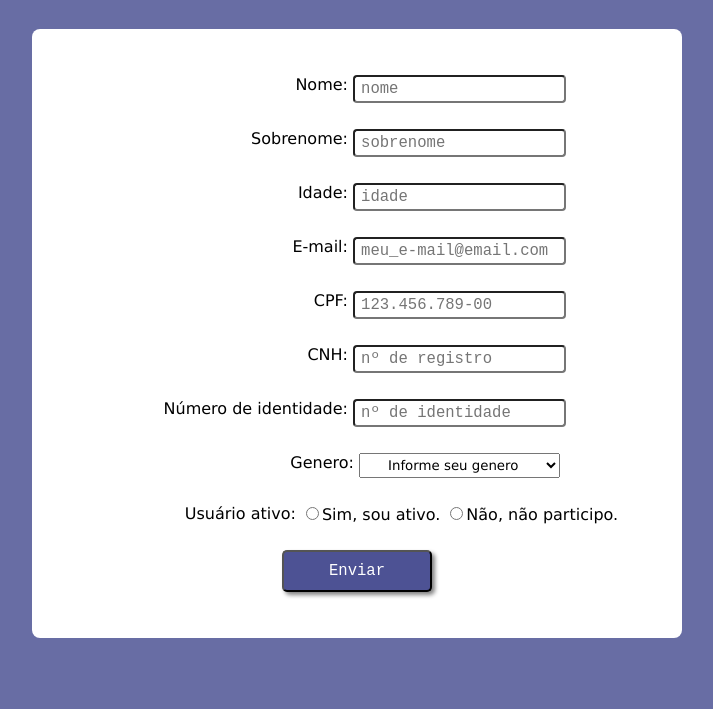
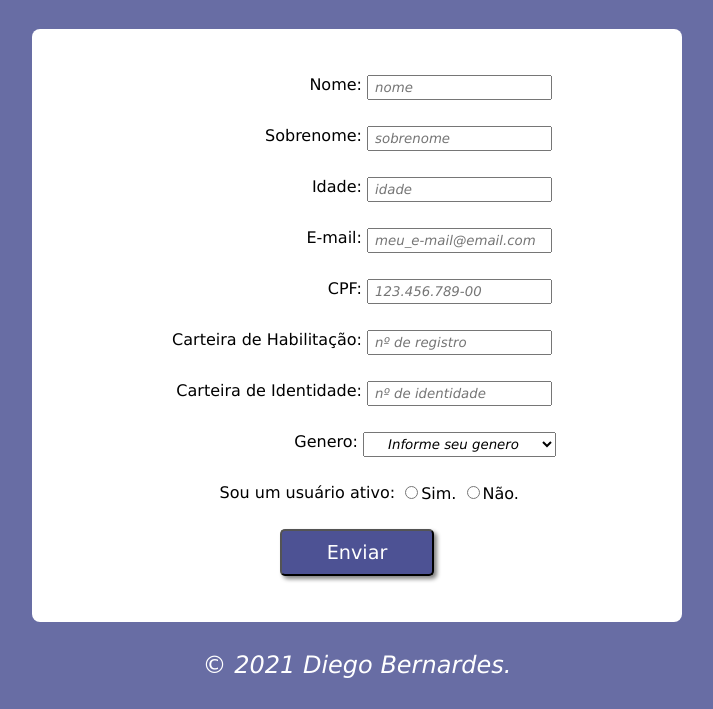
Before and after one commit to diego-bernardesb/Praticando_JS, a plain HTML site: page index.html in a window 1280 px wide. Shown: the part 91-800 px from the top of the page, without its empty margins (283-996 px from the left). Drawn offline with Linux system fonts and the light colour scheme.

Commit message:
Modificações, e inicio do JS

```diff
--- a/form_app.js
+++ b/form_app.js
@@ -0,0 +1,20 @@
+const nome = document.getElementById('nome')
+const sobName = document.getElementById('sobName')
+const idade = document.getElementById('idade')
+const email = document.getElementById('e-mail')
+const cpf = document.getElementById('cpf')
+const cnh = document.getElementById('cnh')
+const rg = document.getElementById('rg')
+const genero = document.getElementById('genero')
+const ativo = document.getElementById('ativo')
+const resultado = document.getElementById('div#res')
+const nomeUser = [];
+
+function enviar(){
+    if(nomeUser.length == 0){//confere todos os campos estão preenchidos
+        alert('Preencha todos os campos para concluir o registro!')
+    }else{//resultado apresentado na tela.
+        resultado.innerHTML = ''
+        resultado.innerHTML +=`Eu ${nome} ${sobName} do genero ${genero} com ${idade} anos de idade e portador do CPF ${cpf}, e do registro geral ${rg} e da carteira de habilitação ${cnh} concordo em registrar o e-mail ${email} e sendo um membro ${ativo} para estar recebendo de participando das discussões para o desenvolvimento do grupo.`
+    }
+}
--- a/index.html
+++ b/index.html
@@ -5,23 +5,24 @@
     <meta http-equiv="X-UA-Compatible" content="IE=edge">
     <meta name="viewport" content="width=device-width, initial-scale=1.0">
     <title>Formulário</title>
+    <!--Páginas CSS-->
     <link rel="stylesheet" href="style.css">
 
 </head>
 <body>
-    <head>
+    <header>
         <h1>Formulário de registo</h1>
-    </head>
-
+    </header>
+    <!--Corpo do formulário-->
     <section>
         <form class="formulario" action="submit.html">
             <p>
                 <label for="name" class="label">Nome:</label>
-                <input type="text" name="name" id="name" placeholder="nome">
+                <input type="text" name="name" id="nome" placeholder="nome">
             </p>
             <p>
-                <label for="sName" class="label">Sobrenome:</label>
-                <input type="text" name="sName" id="sName" placeholder="sobrenome">
+                <label for="sobName" class="label">Sobrenome:</label>
+                <input type="text" name="sobName" id="sobName" placeholder="sobrenome">
             </p>
             <p>
                 <label for="idade" class="label">Idade:</label>
@@ -29,24 +30,24 @@
             </p>
             <p>
                 <label for="e-mail" class="label">E-mail:</label>
-                <input type="text" name="e-mail" id="e-mail" placeholder="meu_e-mail@email.com">
+                <input type="email" name="e-mail" id="e-mail" placeholder="meu_e-mail@email.com">
             </p>
             <p>
                 <label for="cpf" class="label">CPF:</label>
-                <input type="number" name="cpf" id="cpf" placeholder="123.456.789-00">
+                <input type="number" name="cpf" id="cpf" placeholder="123.456.789-00" maxlength="11">
             </p>
             <p>
-                <label for="cnh" class="label">CNH:</label>
-                <input type="number" name="cnh" id="cnh" placeholder="nº de registro">
+                <label for="cnh" class="label">Carteira de Habilitação:</label>
+                <input type="number" name="cnh" id="cnh" placeholder="nº de registro" maxlength="11">
             </p>
             <p>
-                <label for="rg" class="label">Número de identidade:</label>
-                <input type="number" name="rg" id="rg" placeholder="nº de identidade">
+                <label for="rg" class="label">Carteira de Identidade:</label>
+                <input type="number" name="rg" id="rg" placeholder="nº de identidade" maxlength="8">
             </p>
 
             <p>
-                <label for="genero" class="label">Genero:</label>
-                <select name="genero" class="sexo">
+                <span class="label">Genero:</span>
+                <select name="genero" class="sexo" id="genero">
                     <option value="null">Informe seu genero</option>
                     <option value="masculinio">Masculinio</option>
                     <option value="feminino">Feminino</option>
@@ -54,20 +55,30 @@
                 </select>
             </p>
 
-            <p><span class="label">Usuário ativo:</span>
+            <p><span class="label">Sou um usuário ativo:</span>
                 <label>
-                    <input type="radio" name="atividade" value="sim">Sim, sou ativo.
+                    <input type="radio" id="ativo" name="atividade">Sim.
                 </label>
                 <label>
-                    <input type="radio" name="atividade" value="não">Não, não participo.
+                    <input type="radio" id="nAtivo" name="atividade">Não.
                 </label>
             </p>
+            <!--Botão enviar-->
+            <p>
+                <input type="submit" class="btn" value="Enviar" onclick="enviar()">
+            </p>
+            <div id="resultado">
 
-            <p>
-                <input type="submit" value="Enviar">
-            </p>
+            </div>
 
         </form>
     </section>
+        <footer>
+            <p>&copy; 2021 Diego Bernardes.</p>
+            <!--Páginas JS-->
+            <script src="form_app.js"></script>
+
+        </footer>
+
 </body>
 </html>
--- a/style.css
+++ b/style.css
@@ -2,10 +2,15 @@ body{
     background-color: rgba(77, 82, 148, 0.842);
     color: white;
 }
-h1{
+*{
+    font-family: Verdana, Geneva, Tahoma, sans-serif;
+}
+/*header*/
+header h1{
     font-size: 3em;
     text-align: center;
 }
+/*container*/
 section{
     color: black;
     background-color: white;
@@ -19,18 +24,7 @@ section{
 p{
     padding: 5px;
 }
-*{
-    font-family: Verdana, Geneva, Tahoma, sans-serif;
-}
-.formulario input[type="submit"]{
-    padding: 10px 45px;
-    color: white;
-    font-size: 1.2em;
-    font-weight: 400;
-    background-color: rgb(77, 82, 148);
-    border-radius: 5px;
-    box-shadow: 3px 3px 4px rgba(0, 0, 0, 0.489);
-}
+/*form*/
 .formulario .label{
     display: inline-block;
     text-align: right;
@@ -38,23 +32,39 @@ p{
     width: 200px;
 }
 .formulario input{
-    font-size: 1.2em;
-    font-family: monospace;
     padding: 3px 6px;
-  /*  box-shadow: 3px 3px 4px rgba(0, 0, 0, 0.489);*/
-    border-radius: 4px;
+    font-style: italic;
 }
 .formulario .sexo{
-    padding: 3px 24px;
-
+    padding: 3px 20px;
+    font-style: italic;
+}
+/*buttom*/
+.formulario input[type="submit"]{
+    padding: 10px 45px;
+    color: white;
+    font-style: normal;
+    font-size: 1.2em;
+    font-weight: 400;
+    background-color: rgb(77, 82, 148);
+    border-radius: 5px;
+    box-shadow: 3px 3px 4px rgba(0, 0, 0, 0.489);
 }
 /*Abaixo desta linha remove os botoes do input type="number"*/
 input[type="number"]::-webkit-outer-spin-button,
 input[type="number"]::-webkit-inner-spin-button {
     -webkit-appearance: none;
     margin: 0;
+
 }
 input[type="number"] {
     -moz-appearance: textfield;
 }
 /*Acima desta linha remove os botoes do input type="number"*/
+/*footer*/
+footer{
+    color: white;
+    text-align: center;
+    font-style: italic;
+    font-size: 1.5rem;
+}
```
